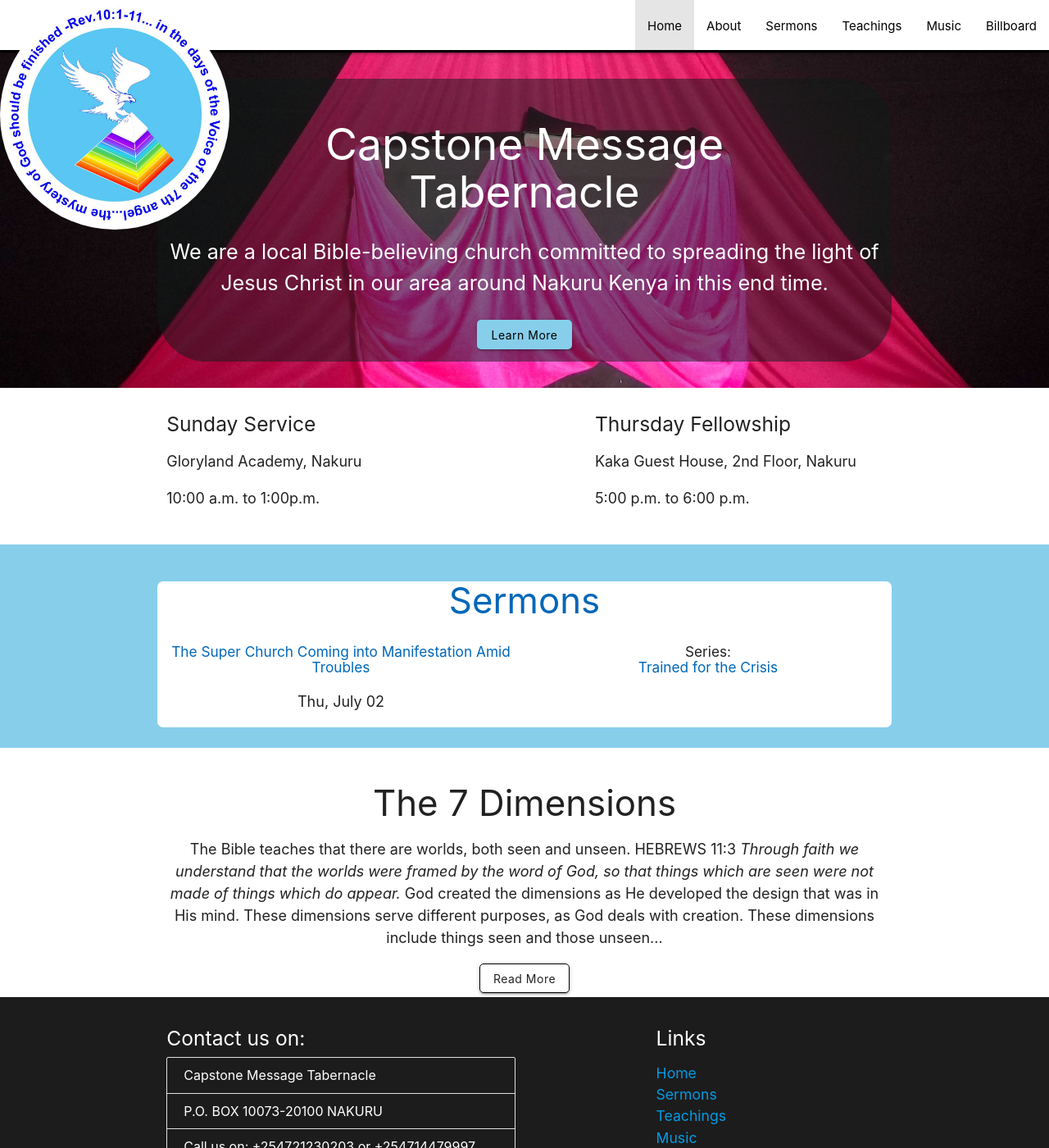
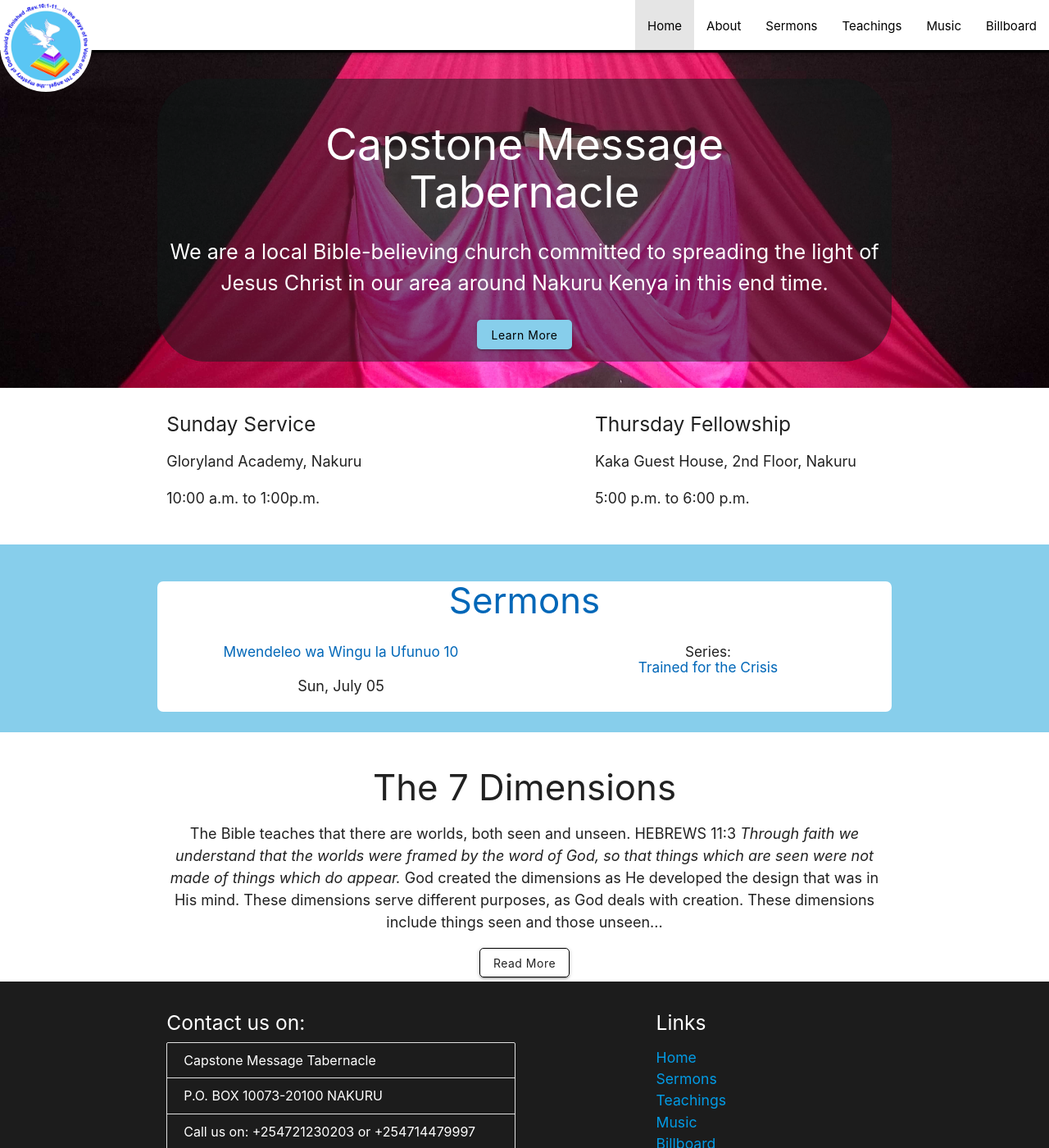
Before and after one commit to njorogetimk/cmt-redisigned, a Jekyll site: the page built from index.html, in a window 1280 px wide and 1400 px high. Shown: the whole window at 82% size. Built offline with Jekyll 4.4.1, drawn with Linux system fonts in a browser that asks for light colours.

Commit message:
Update to pre-audio of July 05

```diff
--- a/css/style.scss
+++ b/css/style.scss
@@ -55,7 +55,7 @@ nav {
 
   img:first-child {
     border-radius: 50%;
-    height: 20vh;
+    height: 112px;
   }
 
   ul a,
--- a/index.html
+++ b/index.html
@@ -14,7 +14,6 @@ node: "Home"
     <a href="aboutus.html" class="btn">Learn More</a>
   </div>
 </section>
-
 <section class="section">
   <div class="container">
     <div class="row">
@@ -40,10 +39,10 @@ node: "Home"
     <div class="row">
       <div class="col s12 m6">
         <h6 class="center">
-          <a href="sermons/2020/thursday/20-07-02_the_super_church_coming_into_manifestation_amid_troubles.html"
-            class="dark-link">The Super Church Coming into Manifestation Amid Troubles</a>
+          <a href="sermons/2020/sunday/20-07-05_mwendeleo_wa_wingu_la_ufunuo_10.html" class="dark-link">Mwendeleo wa
+            Wingu la Ufunuo 10</a>
         </h6>
-        <p class="center">{{"July 02 20" | date: "%a, %B %d"}}</p>
+        <p class="center">{{"July 05 20" | date: "%a, %B %d"}}</p>
       </div>
 
       <div class="col s12 m6">
```
Also changed, not shown: sermons/2020/sunday/20-07-05_mwendeleo_wa_wingu_la_ufunuo_10.html (added, +8 -0 lines).
